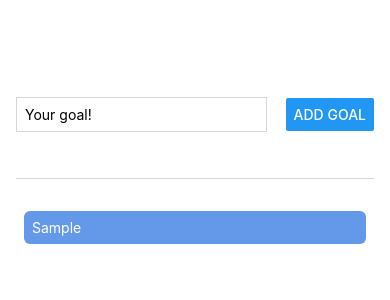
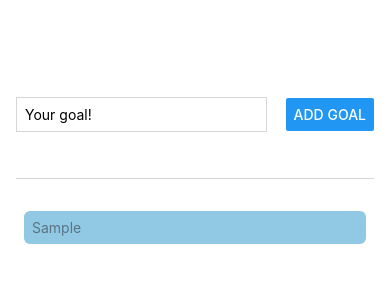
Before and after one commit to IqbalAhmadi/RNCourse, a React Native app: screen / in a window 390 px wide. Both pictures are taken after typing "Sample" into the empty fields and a click on the button "ADD GOAL". Shown: the top 300 px of the page. Built offline with nearby package versions, Linux system fonts and the light colour scheme.

Commit message:
trying to solve a bug that doesn't allow it to change the pressedItem

```diff
--- a/components/GoalItem.js
+++ b/components/GoalItem.js
@@ -2,11 +2,15 @@
 
 function GoalItem(props) {
   return (
-    <Pressable onPress={props.onDeleteItem.bind(this, props.id)}>
-      <View style={styles.goalItem}>
+    <View style={styles.goalItem}>
+      <Pressable
+        android_ripple={{ color: '#4D4C7D' }}
+        onPress={props.onDeleteItem.bind(this, props.id)}
+        style={(pressed) => pressed && styles.pressedItem}
+      >
         <Text style={styles.goalText}>{props.text}</Text>
-      </View>
-    </Pressable>
+      </Pressable>
+    </View>
   )
 }
 
@@ -15,11 +19,14 @@
 const styles = StyleSheet.create({
   goalItem: {
     margin: 8,
-    padding: 8,
     borderRadius: 6,
-    backgroundColor: '#6499E9',
+    backgroundColor: '#91C8E4',
+  },
+  pressedItem: {
+    opacity: 0.5,
   },
   goalText: {
-    color: '#ffffff',
+    color: '#222',
+    padding: 8,
   },
 })
```
